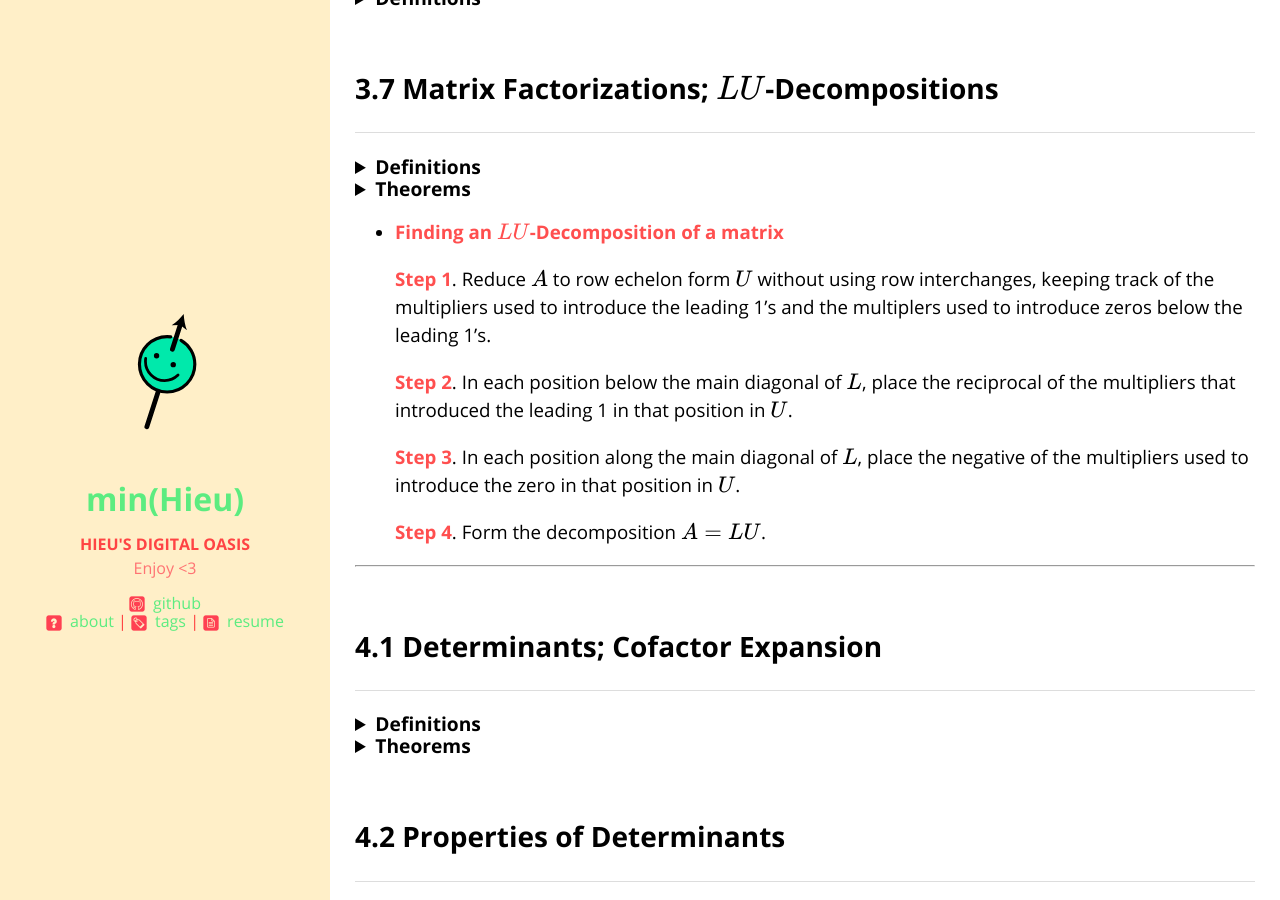
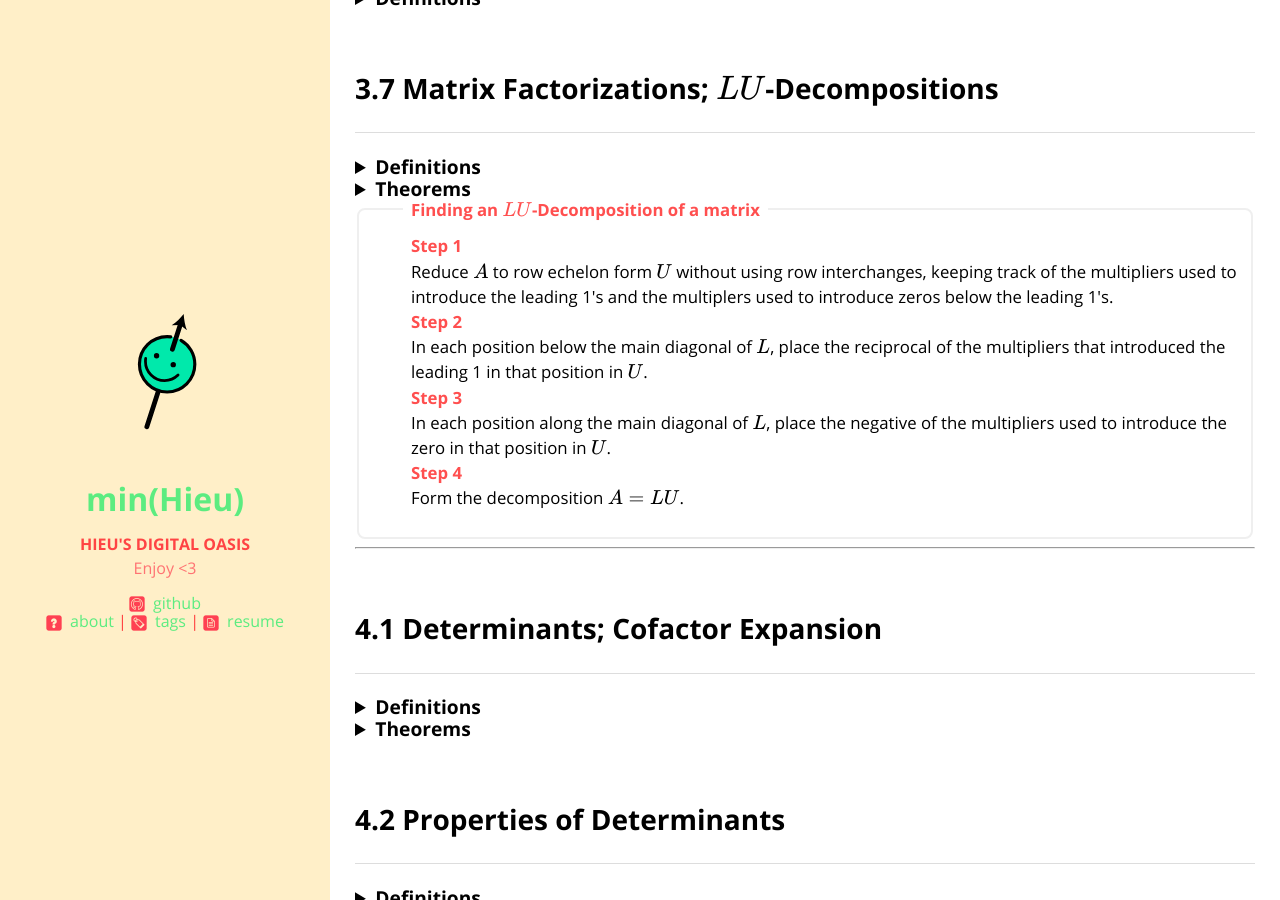
Before and after one commit to min-hieu/min-hieu.github.io, a Jekyll site: the page built from _posts/2021-02-11-Linear-algebra-summary.md, in a window 1280 px wide and 900 px high, scrolled down 3587 px. Built offline with Jekyll 4.4.1, drawn with Linux system fonts in a browser that asks for light colours; formulas are drawn with MathJax 3; a script that is not in the unit is left out.

Commit message:
Update 2021-02-11-Linear-algebra-summary.md

```diff
--- a/_posts/2021-02-11-Linear-algebra-summary.md
+++ b/_posts/2021-02-11-Linear-algebra-summary.md
@@ -614,15 +614,17 @@ mathjax: true
         <span id="notion-highlight-1"><b>Step 4</b></span>. Substitute the now-known vector $y$ into [this equation]() and solve for $x$.
 </li></ul></details>
 
-- <span id="notion-highlight-1"><b>Finding an $LU$-Decomposition of a matrix</b></span>
+<fieldset>
+<legend class="box-header"><b>Finding an $LU$-Decomposition of a matrix</b></legend>
+<ul style="list-style:none">
+    <li><span id="notion-highlight-1"><b>Step 1</b></span><br> Reduce $A$ to row echelon form $U$ without using row interchanges, keeping track of the multipliers used to introduce the leading 1's and the multiplers used to introduce zeros below the leading 1's.</li>
 
-    <span id="notion-highlight-1"><b>Step 1</b></span>. Reduce $A$ to row echelon form $U$ without using row interchanges, keeping track of the multipliers used to introduce the leading 1's and the multiplers used to introduce zeros below the leading 1's.
+    <li><span id="notion-highlight-1"><b>Step 2</b></span><br> In each position below the main diagonal of $L$, place the reciprocal of the multipliers that introduced the leading 1 in that position in $U$.</li>
 
-    <span id="notion-highlight-1"><b>Step 2</b></span>. In each position below the main diagonal of $L$, place the reciprocal of the multipliers that introduced the leading 1 in that position in $U$.
+    <li><span id="notion-highlight-1"><b>Step 3</b></span><br> In each position along the main diagonal of $L$, place the negative of the multipliers used to introduce the zero in that position in $U$.</li>
 
-    <span id="notion-highlight-1"><b>Step 3</b></span>. In each position along the main diagonal of $L$, place the negative of the multipliers used to introduce the zero in that position in $U$.
-
-    <span id="notion-highlight-1"><b>Step 4</b></span>. Form the decomposition $A=LU$.
+    <li><span id="notion-highlight-1"><b>Step 4</b></span><br> Form the decomposition $A=LU$.
+</li></ul></fieldset>
 
 ---
 
```
